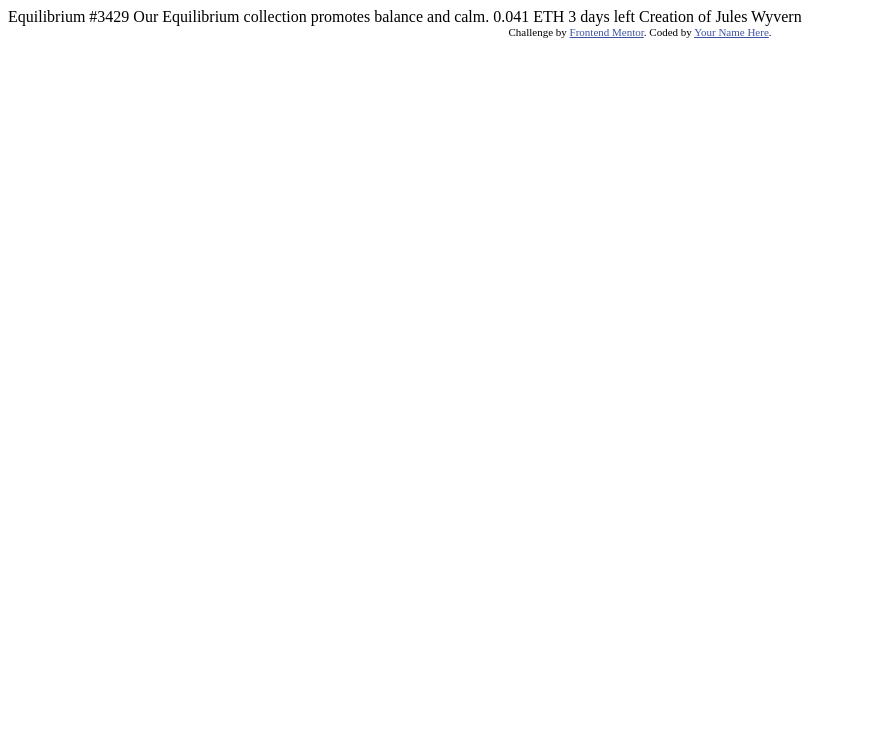
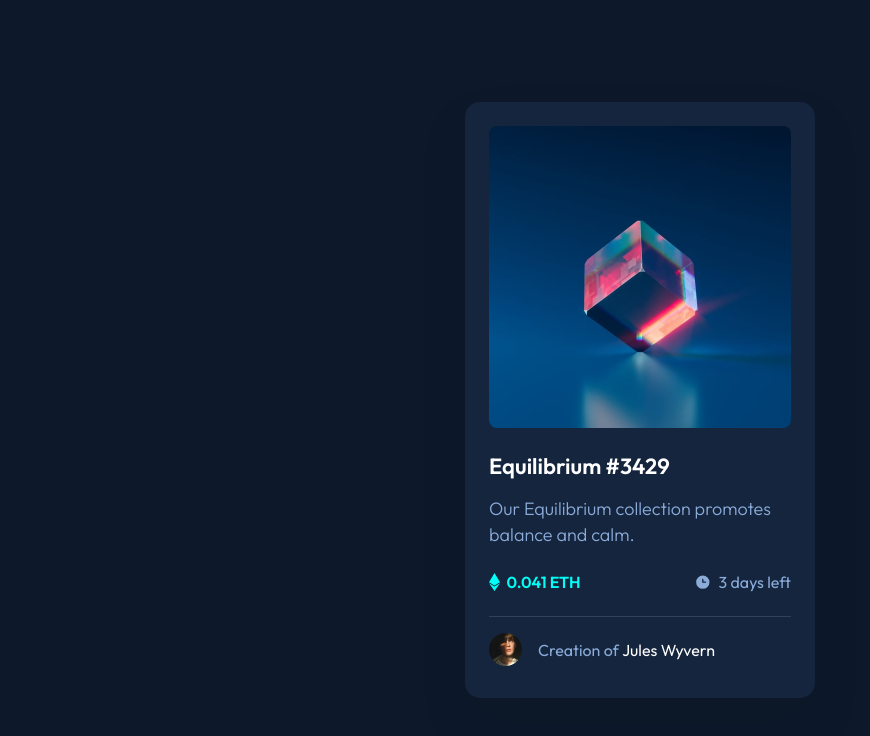
Before and after one commit to Ruslanmsv/nft-card-component, a plain HTML site: page index.html in a window 1280 px wide. Shown: the whole page, without its empty margins (0-870 px from the left). Drawn offline with Linux system fonts and the light colour scheme.

Commit message:
Working version

```diff
--- a/index.html
+++ b/index.html
@@ -1,33 +1,49 @@
 <!DOCTYPE html>
 <html lang="en">
   <head>
-  <meta charset="UTF-8">
-  <meta name="viewport" content="width=device-width, initial-scale=1.0"> <!-- displays site properly based on user's device -->
-
-  <link rel="icon" type="image/png" sizes="32x32" href="./images/favicon-32x32.png">
-
+    <meta charset="UTF-8" />
+    <meta name="viewport" content="width=device-width, initial-scale=1.0" />
+    <!-- displays site properly based on user's device -->
+    <link
+      rel="icon"
+      type="image/png"
+      sizes="32x32"
+      href="./images/favicon-32x32.png"
+    />
+    <link rel="stylesheet" href="main.css" />
     <title>Frontend Mentor | NFT preview card component</title>
-
-  <!-- Feel free to remove these styles or customise in your own stylesheet 👍 -->
-  <style>
-    .attribution { font-size: 11px; text-align: center; }
-    .attribution a { color: hsl(228, 45%, 44%); }
-  </style>
   </head>
   <body>
-
-  Equilibrium #3429
-
+    <main class="nft-card">
+      <a href="#" class="img-link">
+        <img
+          src="./images/image-equilibrium.jpg"
+          alt="nft image"
+          class="nft-img"
+        />
+        <div class="img-hover"></div>
+      </a>
+      <h1 class="title">
+        <a href="#" class="title-link">Equilibrium #3429</a>
+      </h1>
+      <p class="description">
         Our Equilibrium collection promotes balance and calm.
-
-  0.041 ETH
-  3 days left
-
-  Creation of Jules Wyvern
-
-  <div class="attribution">
-    Challenge by <a href="https://www.frontendmentor.io?ref=challenge" target="_blank">Frontend Mentor</a>.
-    Coded by <a href="#">Your Name Here</a>.
+      </p>
+      <div class="sale-info">
+        <span class="eth-icon"></span>
+        <span class="eth-price">0.041 ETH</span>
+        <span class="clock-icon"></span>
+        <span class="sale-end">3 days left</span>
       </div>
+      <hr />
+      <div class="author-info">
+        <img
+          src="./images/image-avatar.png"
+          alt="nft author avatar"
+          class="avatar"
+        />
+        Creation of&nbsp;<a href="#" class="author-link">Jules Wyvern</a>
+      </div>
+    </main>
   </body>
 </html>
--- /dev/null
+++ b/main.css
@@ -0,0 +1,201 @@
+@import url("https://fonts.googleapis.com/css2?family=Outfit:wght@300;400;600&display=swap");
+
+html {
+  box-sizing: border-box;
+}
+
+*,
+*::after,
+*::before {
+  box-sizing: inherit;
+  margin: 0;
+  padding: 0;
+  border: 0;
+}
+
+body {
+  --soft-blue: hsl(215, 51%, 70%);
+  --cyan: hsl(178, 100%, 50%);
+  --dark-blue-main-bg: hsl(217, 54%, 11%);
+  --dark-blue-card-bg: hsl(216, 50%, 16%);
+  --dark-blue-line: hsl(215, 32%, 27%);
+
+  height: 100vh;
+  display: flex;
+  justify-content: center;
+  align-items: center;
+
+  font-family: "Outfit", sans-serif;
+  font-size: 18px;
+  line-height: 20px;
+  font-weight: 400;
+
+  background: var(--dark-blue-main-bg);
+}
+
+.nft-card {
+  display: flex;
+  flex-direction: column;
+  width: 90%;
+  max-width: 350px;
+  padding: 24px 24px 32px 24px;
+  background: var(--dark-blue-card-bg);
+  box-shadow: 0px 25px 50px rgba(0, 0, 0, 0.0952917);
+  border-radius: 15px;
+}
+
+.img-link {
+  display: block;
+  border-radius: 8px;
+  overflow: hidden;
+  /* width: 100%; */
+}
+
+.nft-img {
+  display: block;
+  width: 100%;
+}
+
+.img-hover {
+  display: none;
+
+  position: absolute;
+  width: 302px;
+  height: 302px;
+  transform: translateY(-302px);
+
+  background: url("./images/icon-view.svg") no-repeat center center;
+  background-color: rgba(0, 255, 248, 0.5);
+
+  border-radius: 8px;
+}
+
+.img-link:hover .img-hover {
+  display: block;
+}
+
+.img-link:hover {
+  /* background-color: red;
+  opacity: 0.5; */
+}
+
+/* .img-link:hover img
+ {
+    visibility: hidden;
+} */
+
+.title {
+  margin-top: 24px;
+  font-size: 22px;
+  line-height: 28px;
+  font-weight: 600;
+  color: white;
+}
+.title-link {
+  color: white;
+  text-decoration: none;
+}
+
+.title-link:hover {
+  color: var(--cyan);
+}
+
+.description {
+  margin-top: 16px;
+  font-weight: 300;
+  line-height: 26px;
+  color: var(--soft-blue);
+}
+
+.sale-info {
+  margin-top: 24px;
+  display: flex;
+  align-items: center;
+}
+
+.eth-icon {
+  width: 11px;
+  height: 18px;
+  background: url("./images/icon-ethereum.svg") no-repeat center;
+  margin-right: 6.48px;
+}
+
+.eth-price {
+  font-weight: 600;
+  font-size: 16px;
+  color: var(--cyan);
+  margin-right: auto;
+}
+
+.sale-end {
+  align-self: flex-end;
+  font-size: 16px;
+  color: var(--soft-blue);
+}
+
+.clock-icon {
+  width: 16px;
+  height: 16px;
+  background: url("./images/icon-clock.svg") no-repeat center;
+  margin-right: 7.7px;
+}
+
+hr {
+  margin-top: 24px;
+  color: var(--dark-blue-line);
+  background-color: var(--dark-blue-line);
+  height: 1px;
+  border: none;
+  max-width: 100%;
+}
+
+.author-info {
+  margin-top: 16px;
+  display: flex;
+  align-items: center;
+
+  font-size: 16px;
+  color: var(--soft-blue);
+}
+
+.avatar {
+  width: 33px;
+  margin-right: 16px;
+}
+
+.author-link {
+  color: white;
+  text-decoration: none;
+}
+
+.author-link:hover {
+  color: var(--cyan);
+}
+
+@media (max-width: 420px) {
+    .nft-card {
+        max-width: 327px;
+        padding: 24px;
+    }
+
+    .description {
+        margin-top: 12px;
+    }
+    .sale-info {
+        margin-top: 16px;
+    }
+    hr {
+        margin-top: 16px;
+    }
+
+    .auth-info, .sale-end, .eth-price {
+        font-size: 15px;
+        line-height: 20px;
+    }
+    .img-hover {
+        width: 278px;
+        height: 278px;
+        transform: translateY(-278px);
+    }
+
+}
```
Lines whose indentation alone changed are shown as unchanged.
